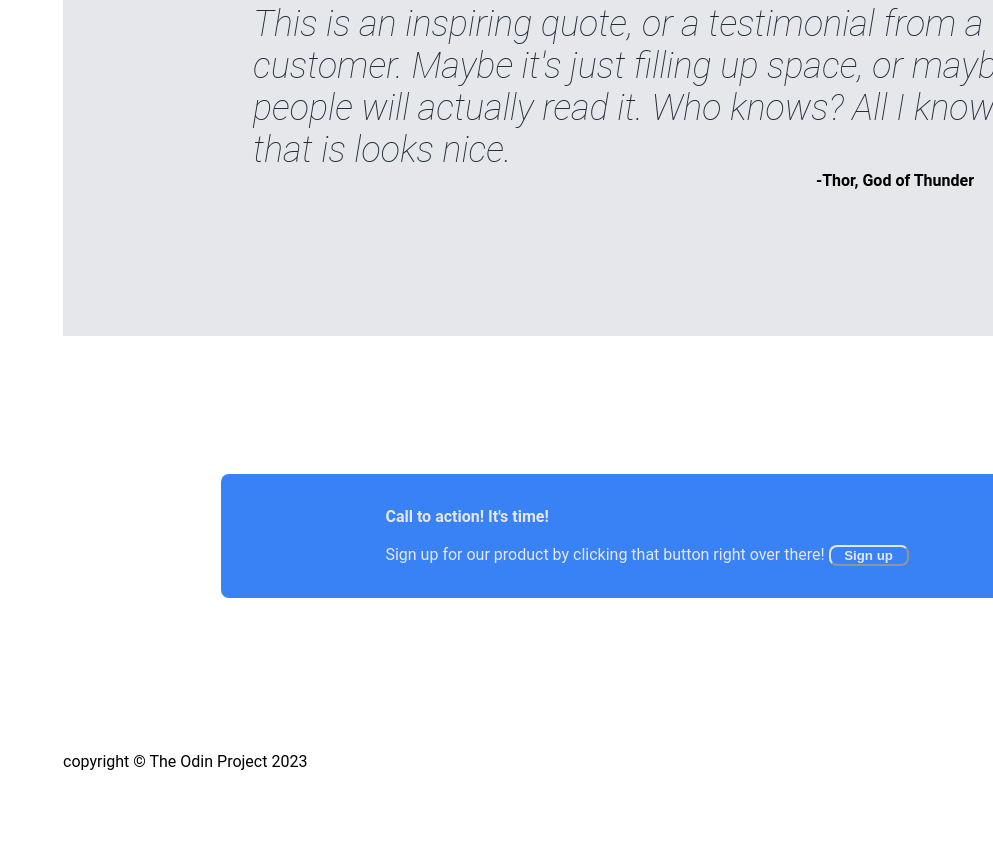
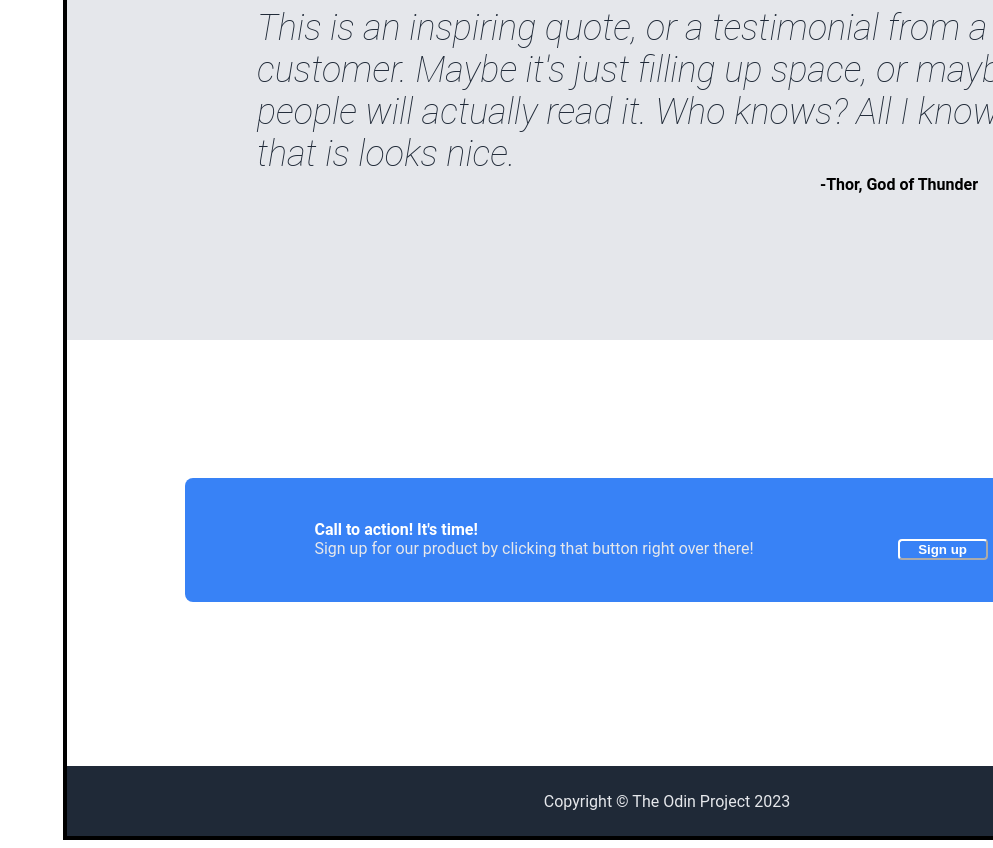
Before and after one commit to Tryndameir/web_projects, a plain HTML site: page index.html in a window 1280 px wide. Shown: the part 1096-1944 px from the top of the page, without its empty margins (287-1280 px from the left). Drawn offline with Linux system fonts and the light colour scheme.

Commit message:
Completed footer and assignment

```diff
--- a/index.html
+++ b/index.html
@@ -79,14 +79,14 @@
         <div class="container3-box">
             <div class="call">
                 <div class="action">Call to action! It's time!</div>
-                <br>Sign up for our product by clicking that button right over there!
+                Sign up for our product by clicking that button right over there!
                 <button>Sign up</button>
             </div>
         </div>
     </div> <!--End of container3-->
 
     <div class="footer">
-        <p>copyright © The Odin Project 2023</p>
+        Copyright © The Odin Project 2023
     </div>
 </div>
 
--- a/style.css
+++ b/style.css
@@ -5,6 +5,7 @@ body {
     width: 1200px;
     height: 1920px;
     margin-left: 350px;
+    border: 4px solid black;
 }
 
 .menu {
@@ -37,12 +38,13 @@ body {
 }
 
 .content1 button {
-    border-radius: 25px;
+    border-radius: 8px;
     background-color: #3882F6;
     margin-top: 16px;
     color: #E5E7EB;
     font-weight: 900;
-    width: fit-content;
+    width: 90px;
+    height: 30px;
 }
 
 h1 {
@@ -160,7 +162,7 @@ a {
 
 .container3-box {
     background-color: #3882F6;
-    width: 820px;
+    width: 900px;
     height: 60px;
     padding: 32px;
     display: flex;
@@ -174,20 +176,30 @@ a {
 
 .container3 button {
     background-color: #3882F6;
-    border-radius: 8px;
-    color: #E5E7EB;
+    border-radius: 4px;
+    color: white;
     margin-left: auto;
-    border-color: #E5E7EB;
-    width: 80px;
+    border-color: white;
+    width: 90px;
     font-weight: 600;
-    margin-right: 32px;
+    margin-left: 140px;
 }
 
 .action {
     font-weight: 600;
+    color: white;
 }
 
 .call {
+    margin-right: 32px;
+}
 
-
+.footer {
+    justify-content: center;
+    align-items: center;
+    display: flex;
+    background-color: #1F2937;
+    height: 70px;
+    color: #E5E7EB;
+    margin-top: 26px;
 }
```
